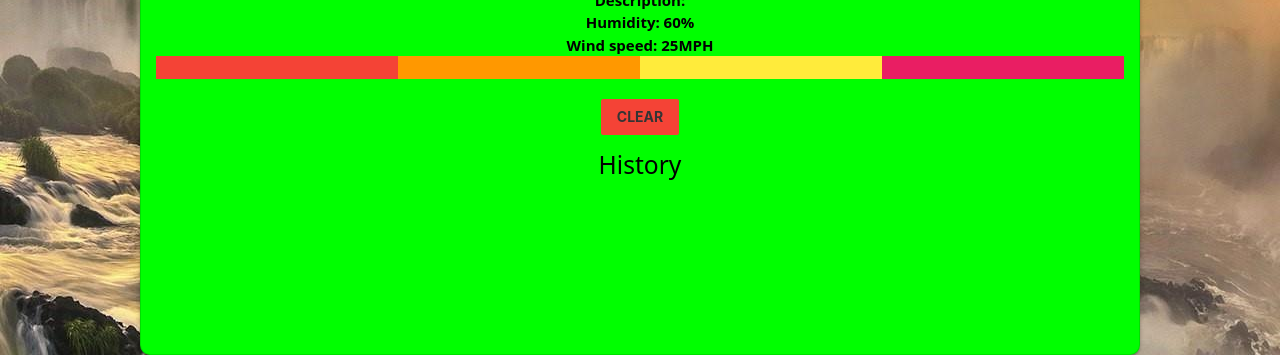
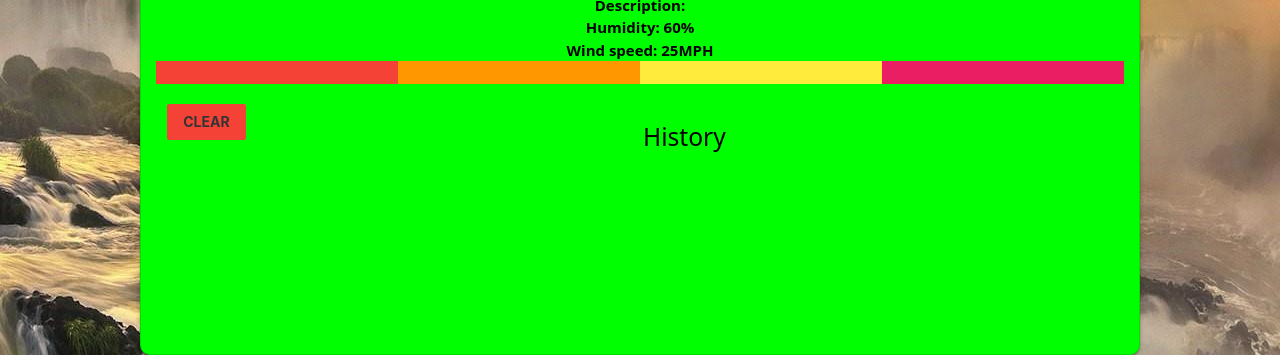
Before and after one commit to tkhupe/WeatherApp, a plain HTML site: page index.html in a window 1280 px wide. Shown: the part 445-800 px from the top of the page. Drawn offline with nearby package versions, Linux system fonts and the light colour scheme.

```diff
--- a/index.html
+++ b/index.html
@@ -57,8 +57,11 @@
             $(".wrap").append("<div class='col-sm-3 yellow day-3'><div class='dayDisplay'></div><img src='' alt='' class='icon' /><div class='tempDisplay'></div><div class='descDisplay'></div><div class='humidityDisplay'></div><div class='windDisplay'></div></div>");
             $(".wrap").append("<div class='col-sm-3 pink day-4'><div class='dayDisplay'></div><img src='' alt='' class='icon' /><div class='tempDisplay'></div><div class='descDisplay'></div><div class='humidityDisplay'></div><div class='windDisplay'></div></div>");
             $("body").css("background", "Url('./assets/images/azamat.jpg')");
-            $(".card").append("<button class='btn-flat waves-effect waves-light red'>Clear</button>");
-            $(".card").append("<h5>History</h5><ul class='listCities'></ul>");
+            $(".card").append("<div class='box row'></div>");
+            $(".box").append("<div class='col-md-6 box-1'></div>");
+            $(".box-1").append("<button class='btn-flat waves-effect waves-light red'>Clear</button>");
+            $(".box").append("<div class='col-md-6 box-2'></div>");
+            $(".box-2").append("<h5>History</h5><ul class='listCities'></ul>");
 
         });
 
--- a/styles.css
+++ b/styles.css
@@ -21,6 +21,10 @@
     text-align: center;
 }
 
+.container {
+    padding: auto;
+}
+
 .citiItem {
     text-transform: capitalize;
 }
@@ -28,7 +32,17 @@
 .descDisplay {
     text-transform: capitalize;
 }
-
+.box {
+    display: inline;
+    justify-content: space-around;
+    width: 100%;
+    padding: auto;
+}
+.box-2 {
+    justify-content: center;
+    align-items: center;
+    padding: 3px;
+}
 .listCities {
     overflow-y: auto !important;
     overflow-x: auto;
```
